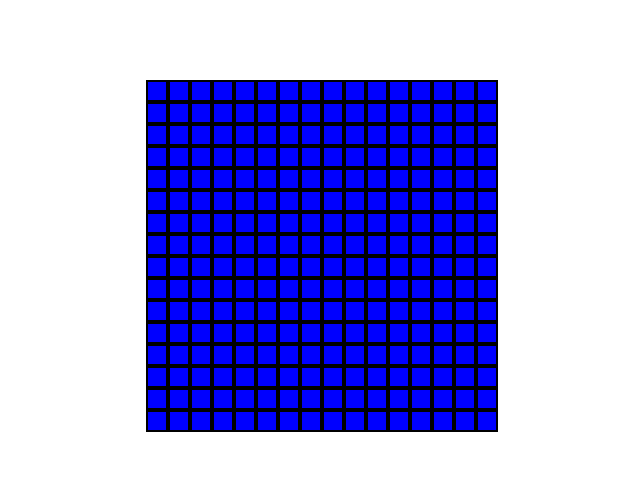
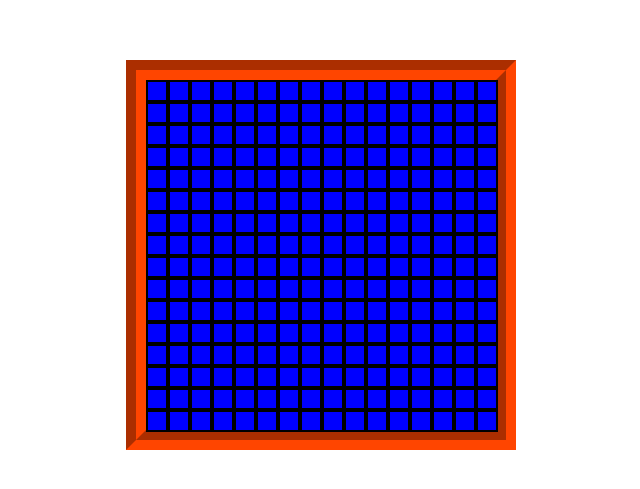
Before and after one commit to UltimateFinnish/odin-etch, a plain HTML site: page index.html in a window 1280 px wide. Shown: the part 145-634 px from the top of the page, without its empty margins (319-959 px from the left). Drawn offline with Linux system fonts and the light colour scheme.

Commit message:
Added a nice border to the etch-a-sketch.

```diff
--- a/javascript.js
+++ b/javascript.js
@@ -5,15 +5,15 @@ function createCells(size) {
         cell.setAttribute("class", "cell");
         cell.addEventListener("mouseover", changeColor);
         container.appendChild(cell);
-        cell.addEventListener("mouseout", changeBack)
+        // cell.addEventListener("mouseout", changeBack)
     }
 }
 
 createCells(16);
 
-function changeBack(e) {
-    e.target.style = "background-color: blue;";
-}
+// function changeBack(e) {
+//    e.target.style = "background-color: blue;";
+// }
 
 function changeColor(e) {
     e.target.style = "background-color: red";
--- a/styles.css
+++ b/styles.css
@@ -11,10 +11,10 @@
     left: 0;
     right: 0;
     align-content: center;
-}
-
-body {
-
+    border-style: groove;
+    border-color: orangered;
+    max-height: max-content;
+    border-width: 20px;
 }
 
 .cell {
```
